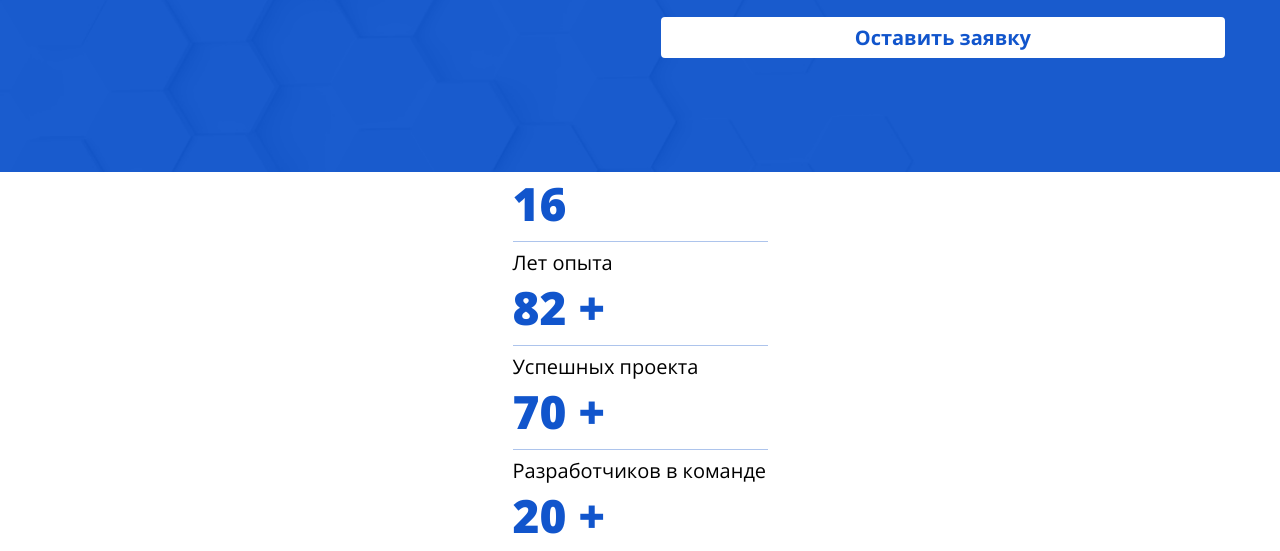
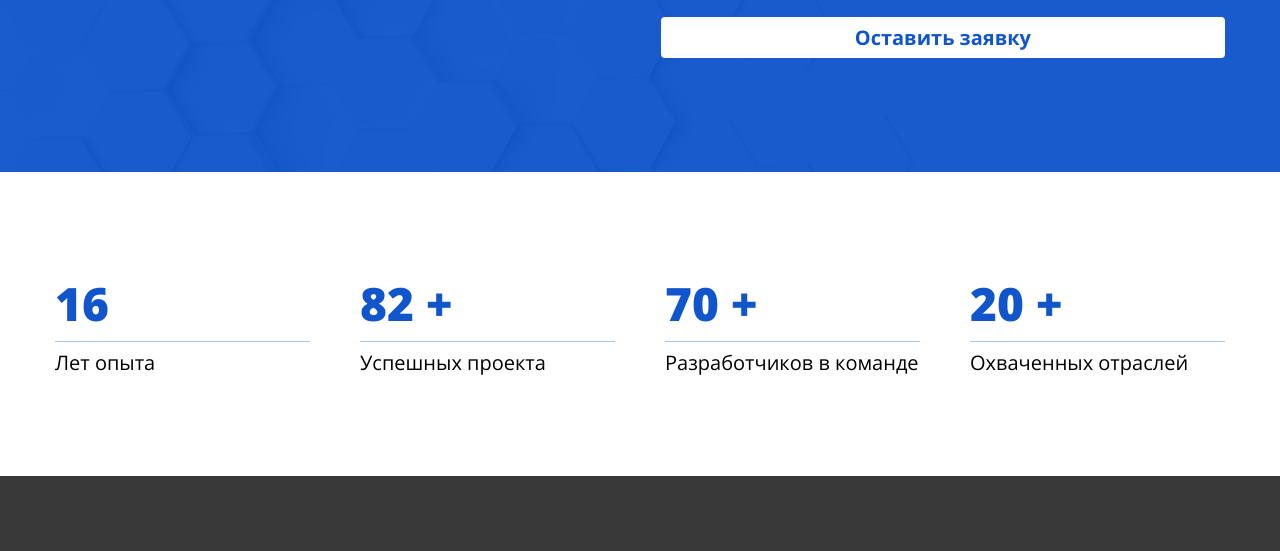
Before and after one commit to NastyaSvich/prometey-lab, an Astro site: page / in a window 1280 px wide. Shown: the part 720-1271 px from the top of the page. Built offline with nearby package versions, Linux system fonts and the light colour scheme; Astro itself is replaced by a stand-in of ours.

Commit message:
Доработан блок статистики

```diff
--- a/src/logic/statistic/Statistic.astro
+++ b/src/logic/statistic/Statistic.astro
@@ -1,11 +1,15 @@
 ---
-import StatisticCard from 'src/logic/statistic/statistic-card/StatisticCard.astro';
-import 'src/logic/statistic/Statistic.less';
+import StatisticCard from "src/logic/statistic/statistic-card/StatisticCard.astro";
+import "src/logic/statistic/Statistic.less";
 ---
 
-<>
-    <StatisticCard title="16" description="Лет опыта"/>
-    <StatisticCard title="82 +" description="Успешных проекта"/>
-    <StatisticCard title="70 +" description="Разработчиков в команде"/>
-    <StatisticCard title="20 +" description="Охваченных отраслей"/>
-</>
+<div class="statistic">
+    <div class="block">
+        <StatisticCard title="16" description="Лет опыта" />
+        <StatisticCard title="82 +" description="Успешных проекта" />
+    </div>
+    <div class="block">
+        <StatisticCard title="70 +" description="Разработчиков в команде" />
+        <StatisticCard title="20 +" description="Охваченных отраслей" />
+    </div>
+</div>
--- a/src/logic/statistic/Statistic.less
+++ b/src/logic/statistic/Statistic.less
@@ -0,0 +1,13 @@
+.statistic {
+    display: flex;
+    justify-content: center;
+    flex-wrap: wrap;
+    gap: 50px;
+    padding: 100px 40px;
+}
+
+.block {
+    display: flex;
+    justify-content: space;
+    gap: 50px;
+}
```
